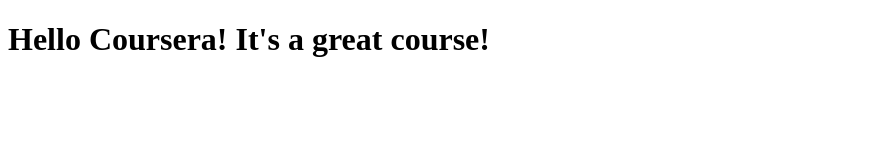
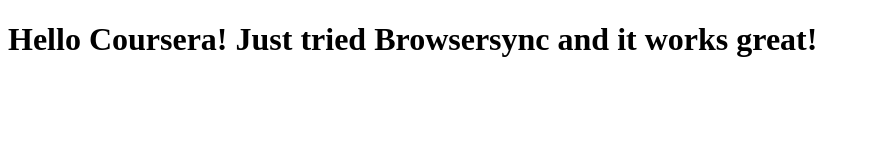
Before and after one commit to rouleau/coursera-test, a plain HTML site: page site/index.html in a window 1280 px wide. Shown: the whole page, without its empty margins (0-870 px from the left). Drawn offline with Linux system fonts and the light colour scheme.

Commit message:
Modify page content

```diff
--- a/site/index.html
+++ b/site/index.html
@@ -4,6 +4,6 @@
 	<title>Hello Coursera!</title>
 </head>
 <body>
-<h1>Hello Coursera! It's a great course!</h1>
+<h1>Hello Coursera! Just tried Browsersync and it works great!</h1>
 </body>
 </html>
```
